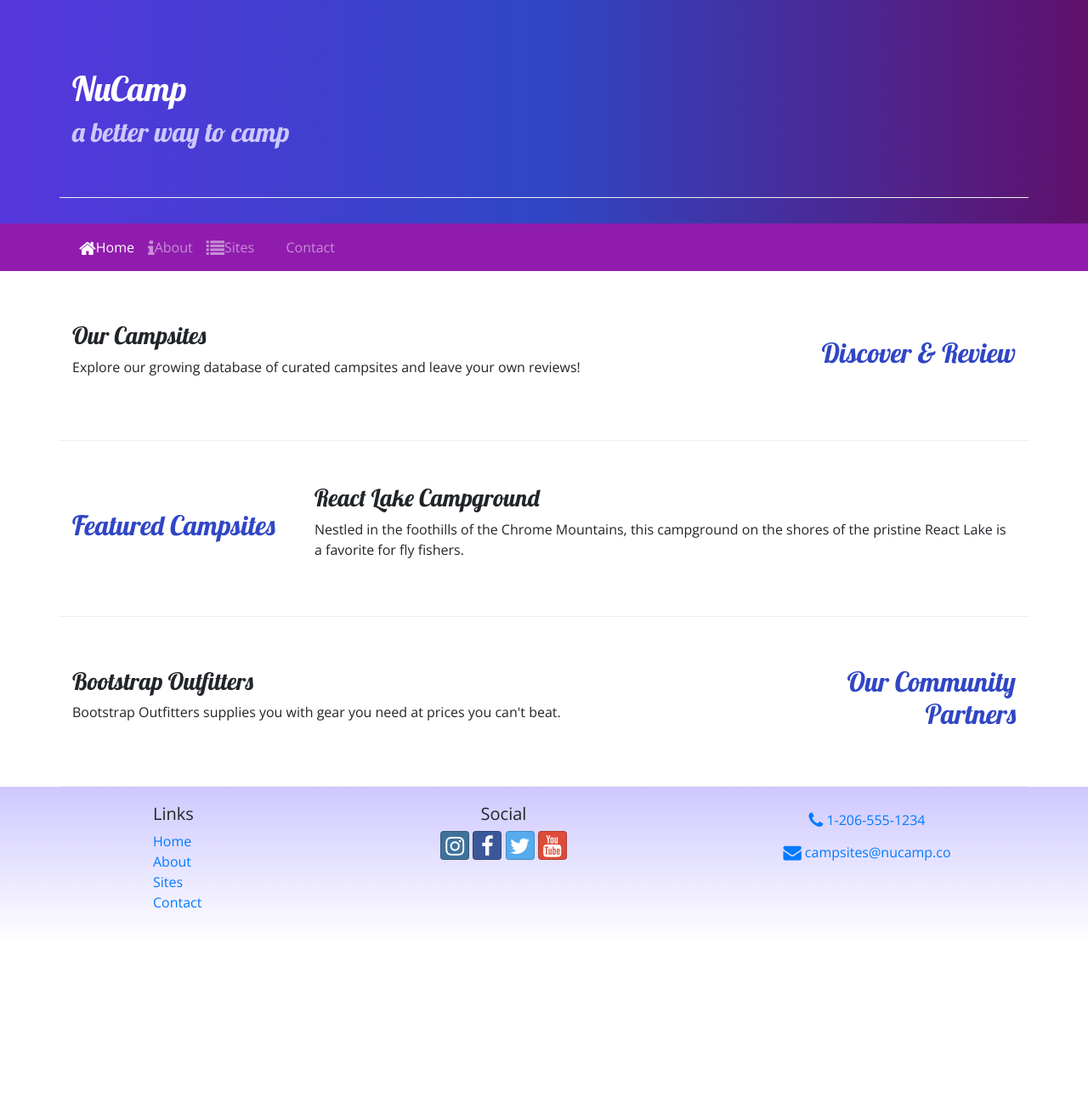
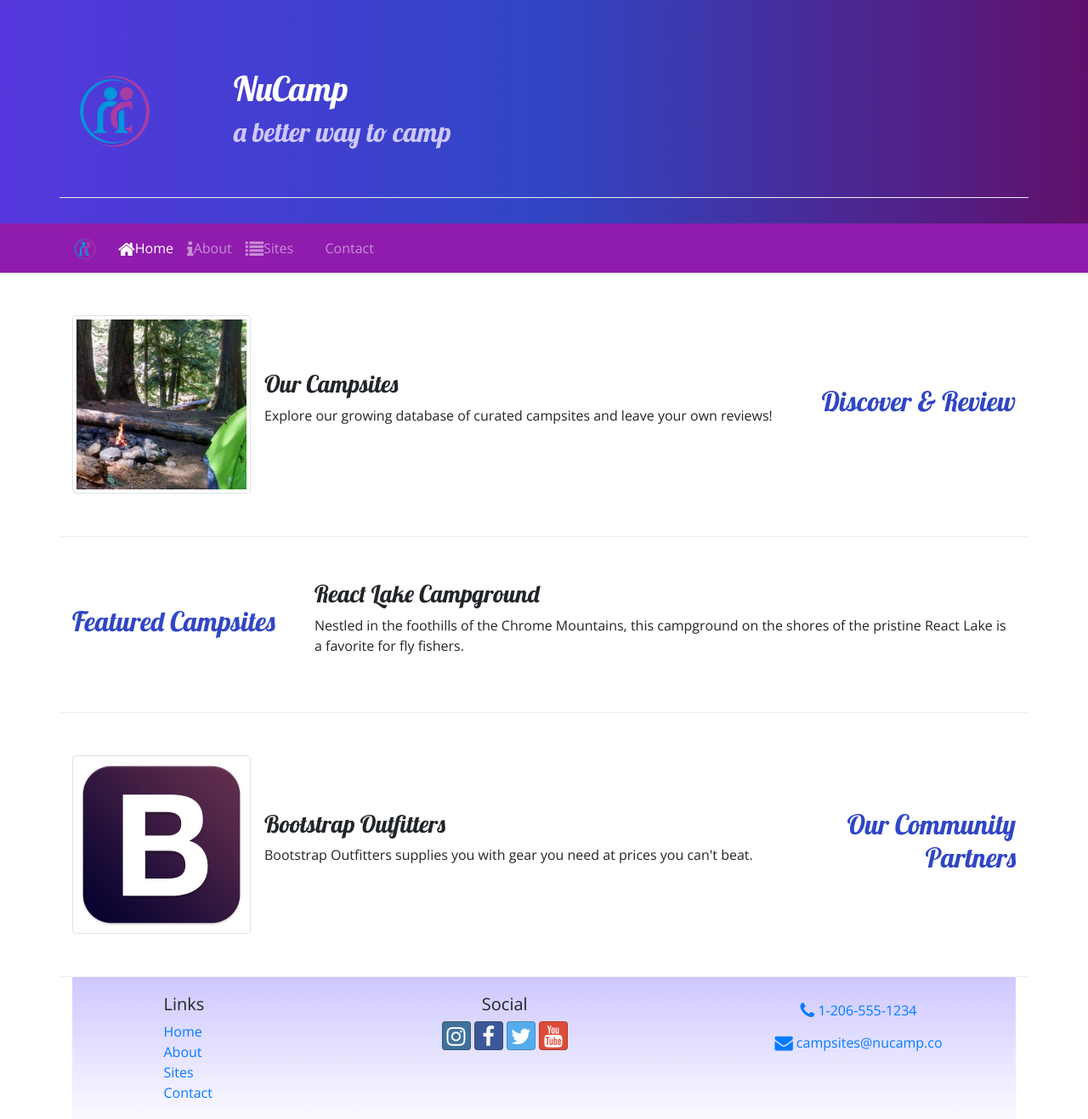
Before and after one commit to k-RA-m/myClass, a website: page index.html in a window 1280 px wide. Shown: the whole page at 85% size. Before the commit the page ends 1110 px from the top, so only its background shows below. Drawn offline with nearby package versions, Linux system fonts and the light colour scheme.

Commit message:
Images and Media

```diff
--- a/index.html
+++ b/index.html
@@ -22,6 +22,10 @@
     <header class="jumbotron jumbotron-fluid">
         <div class="container">
             <div class="row row-content align-items-center">
+<!--Images-->
+                <div class="col-4 col-sm-3 col-md-2 align-self-center">
+                    <img src="img/logo.png" class="img-fluid" />
+                </div>
                 <div class="col">
                     <h1>NuCamp</h1>
                     <h2>a better way to camp</h2>
@@ -32,7 +36,9 @@
 <!--Navigation Bar-->
     <nav class="navbar navbar-expand-sm navbar-dark sticky-top">
         <div class="container">
-            <button class="navbar-toggler ml-auto" type="button" data-toggle="collapse" data-target="#nucampNavbar">
+    <!--Navbar Image logo-->
+            <a class="navbar-brand" href="#"><img src="img/logo.png" height="30" width="30" /></a>
+            <button class="navbar-toggler " type="button" data-toggle="collapse" data-target="#nucampNavbar">
                 <span class="navbar-toggler-icon"></span>
             </button>
             <div class="collapse navbar-collapse" id="nucampNavbar">
@@ -53,8 +59,14 @@
                 <h2 class="text-sm-right">Discover & Review</h2>
             </div>
             <div class="col">
-                <h3>Our Campsites</h3>
-                <p class="d-none d-sm-block">Explore our growing database of curated campsites and leave your own reviews!</p>
+        <!--Image and Media-->
+                <div class="media">
+                    <img class="d-flex mr-3 img-thumbnail" src="img/breadcrumb-trail-thumb.jpg" alt="Breadcrumb Trail" />
+                        <div class="media-body align-self-center">
+                            <h3>Our Campsites</h3>
+                            <p class="d-none d-sm-block">Explore our growing database of curated campsites and leave your own reviews!</p>
+                        </div>
+                </div>
             </div>
         </div>
 
@@ -73,9 +85,13 @@
                 <h2 class="text-sm-right">Our Community Partners</h2>
             </div>
             <div class="col">
-                <h3>Bootstrap Outfitters</h3>
-                <p class="d-none d-sm-block">Bootstrap Outfitters supplies you with gear you need at prices you can't beat.</p>
-            </div>
+                <div class="media">
+                    <img class="d-flex mr-3 img-thumbnail" src="img/bootstrap-thumb.png" alt="Bootstrap Outfitters" />
+                    <div class="media-body align-self-center">
+                        <h3>Bootstrap Outfitters</h3>
+                        <p class="d-none d-sm-block">Bootstrap Outfitters supplies you with gear you need at prices you can't beat.</p>
+                    </div>
+                </div>
         </div>
     </div>
 
```
Also changed, not shown: aboutus.html (+8 -3 lines), contactus.html (+6 -1 lines), img/bootstrap-thumb.png (added), img/breadcrumb-trail-thumb.jpg (added), img/breadcrumb-trail.jpg (added), img/chrome-river-thumb.jpg (added), img/chrome-river.jpg (added), img/logo.png (added), img/react-lake-thumb.jpg (added), img/react-lake.jpg (added), 1 other file.
